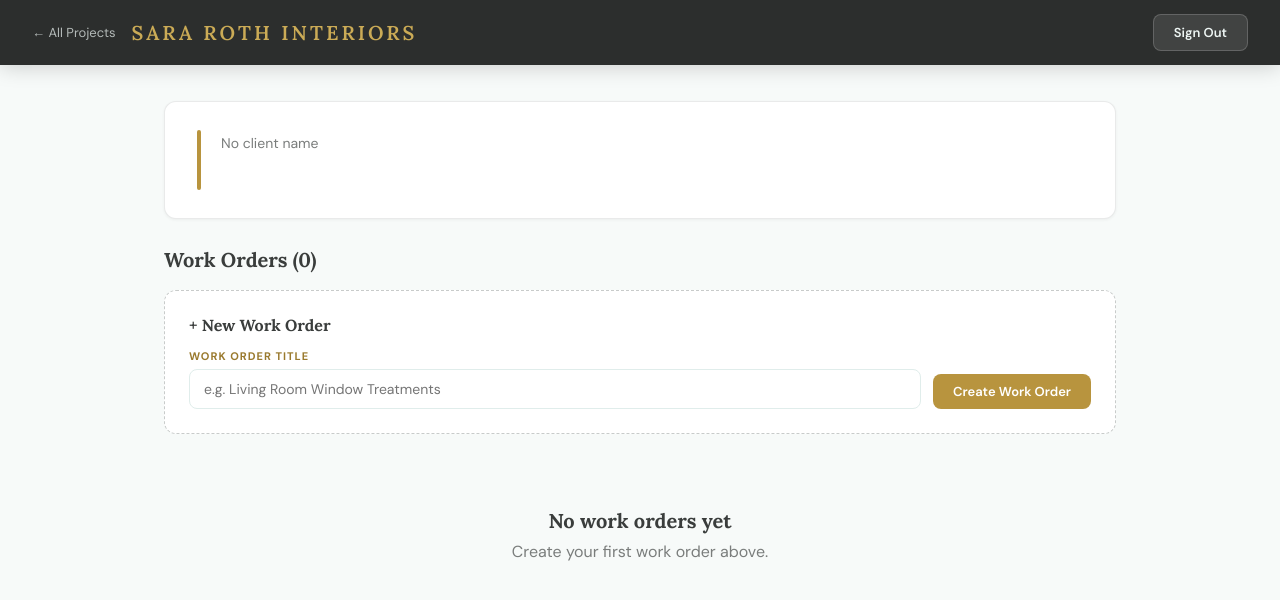
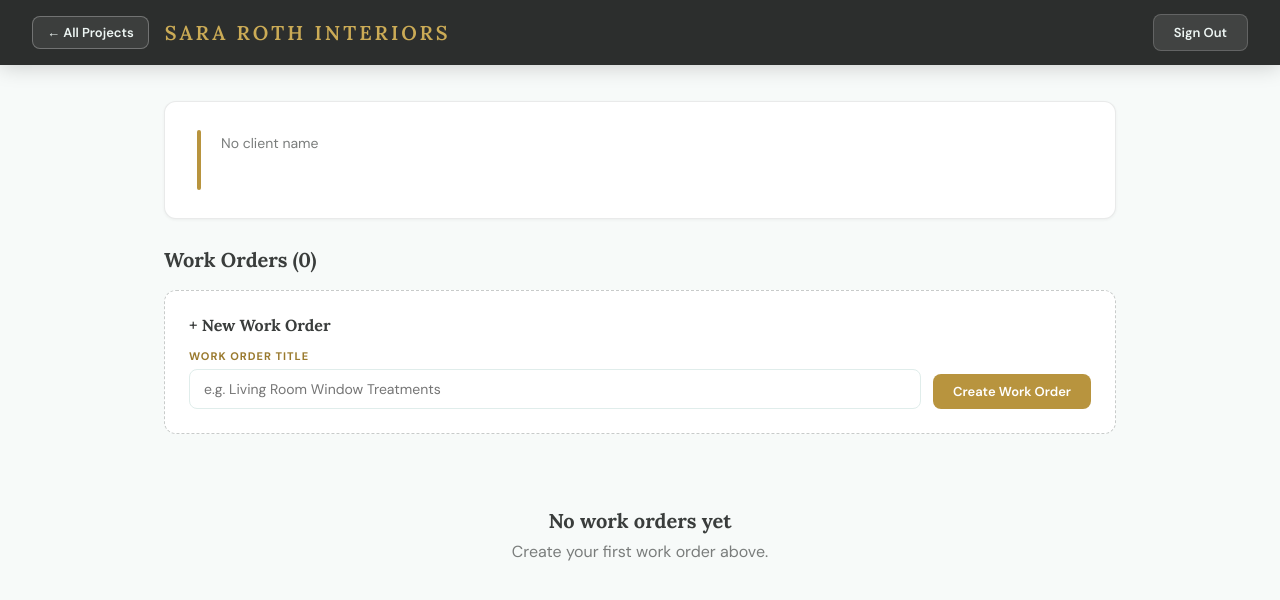
Before and after one commit to jonathanroth14/sararothinteriors, a Node server app: template views/project.ejs in a window 1280 px wide. Shown: the top 600 px of the page. Run offline with Node 20, Linux system fonts and the light colour scheme; the template is opened without the code that fills it, so the values that code supplies are empty.

Commit message:
Style back buttons as visible pill buttons in top bar

```diff
--- a/server.js
+++ b/server.js
@@ -183,14 +183,14 @@ document.addEventListener('DOMContentLoaded', function() {
   if (topBar) {
     const back = document.createElement('a');
     back.href = _SRI_BACK_URL;
-    back.style.cssText = 'color:rgba(255,255,255,0.55);font-size:12px;text-decoration:none;font-family:"DM Sans",sans-serif;font-weight:500;letter-spacing:0.3px;transition:color 0.2s;margin-right:0;';
+    back.style.cssText = 'color:var(--mint-light,#EDF5F3);font-size:13px;font-weight:600;text-decoration:none;font-family:"DM Sans",sans-serif;padding:7px 14px;border:1px solid rgba(255,255,255,0.28);border-radius:8px;background:rgba(255,255,255,0.08);display:inline-flex;align-items:center;gap:6px;white-space:nowrap;flex-shrink:0;transition:background 0.2s,border-color 0.2s;';
     back.innerHTML = '&#8592; ' + _SRI_PROJECT_NAME;
-    back.onmouseover = () => back.style.color = 'rgba(255,255,255,0.9)';
-    back.onmouseout = () => back.style.color = 'rgba(255,255,255,0.55)';
+    back.onmouseover = () => { back.style.background = 'rgba(255,255,255,0.18)'; back.style.borderColor = 'rgba(255,255,255,0.45)'; };
+    back.onmouseout = () => { back.style.background = 'rgba(255,255,255,0.08)'; back.style.borderColor = 'rgba(255,255,255,0.28)'; };
     const h1 = topBar.querySelector('h1');
     if (h1) {
       const wrapper = document.createElement('div');
-      wrapper.style.cssText = 'display:flex;flex-direction:column;gap:2px;';
+      wrapper.style.cssText = 'display:flex;align-items:center;gap:16px;';
       h1.parentNode.insertBefore(wrapper, h1);
       wrapper.appendChild(back);
       wrapper.appendChild(h1);
--- a/views/project.ejs
+++ b/views/project.ejs
@@ -26,10 +26,12 @@
   }
   .top-bar-left { display: flex; align-items: center; gap: 16px; }
   .back-link {
-    color: var(--mint-light); text-decoration: none; font-size: 13px;
-    opacity: 0.7; transition: opacity 0.2s; display: flex; align-items: center; gap: 6px;
+    color: var(--mint-light); text-decoration: none; font-size: 13px; font-weight: 600;
+    padding: 7px 14px; border: 1px solid rgba(255,255,255,0.28); border-radius: var(--radius);
+    background: rgba(255,255,255,0.08); display: flex; align-items: center; gap: 6px;
+    transition: background 0.2s, border-color 0.2s; white-space: nowrap;
   }
-  .back-link:hover { opacity: 1; }
+  .back-link:hover { background: rgba(255,255,255,0.18); border-color: rgba(255,255,255,0.45); }
   .top-bar h1 {
     font-family: 'Lora', serif; font-weight: 600;
     font-size: 20px; letter-spacing: 3px; color: var(--gold-light);
```
